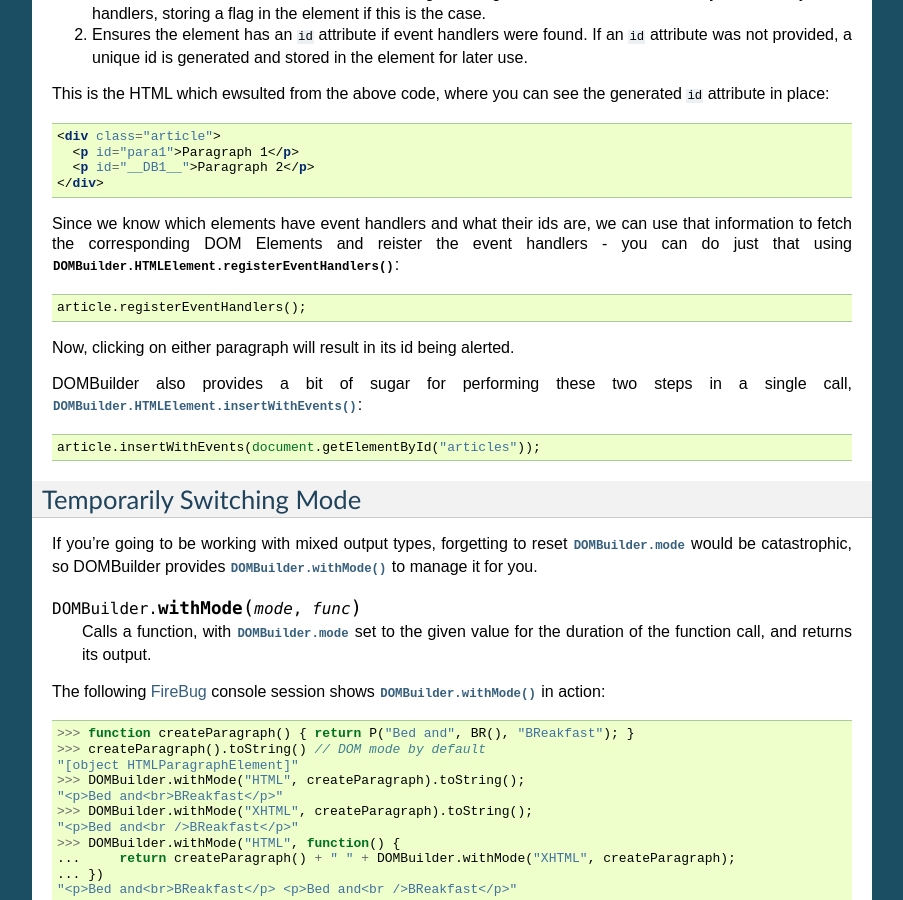
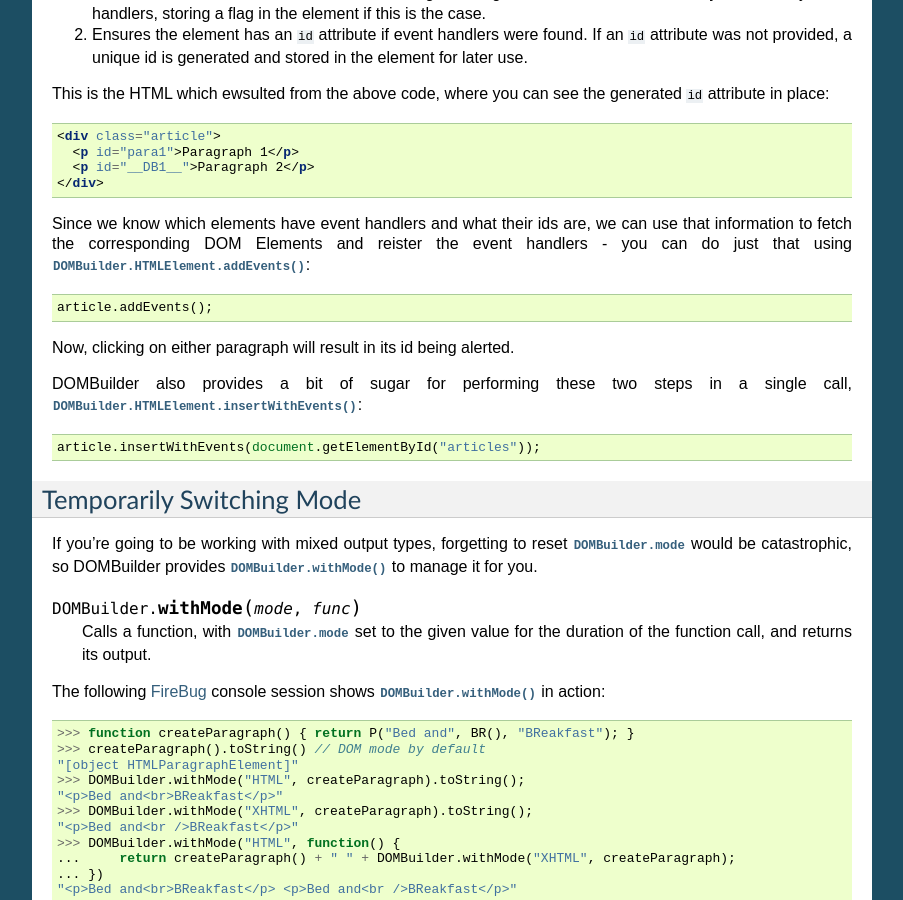
Before and after one commit to insin/DOMBuilder, a Sphinx documentation site: the page built from docs/htmlmode.rst, in a window 1280 px wide and 900 px high, scrolled down 2901 px. Shown: the whole window, without its empty margins (198-1101 px from the left). Built offline with Sphinx 7.4.7, drawn with Linux system fonts in a browser that asks for light colours.

Commit message:
Missed a renamed method in the HTML mode docs

```diff
--- a/docs/htmlmode.rst
+++ b/docs/htmlmode.rst
@@ -207,9 +207,9 @@ see the generated ``id`` attribute in place:
 Since we know which elements have event handlers and what their ids are,
 we can use that information to fetch the corresponding DOM Elements and
 reister the event handlers - you can do just that using
-:js:func:`DOMBuilder.HTMLElement.registerEventHandlers()`::
+:js:func:`DOMBuilder.HTMLElement.addEvents()`::
 
-   article.registerEventHandlers();
+   article.addEvents();
 
 Now, clicking on either paragraph will result in its id being alerted.
 
```
